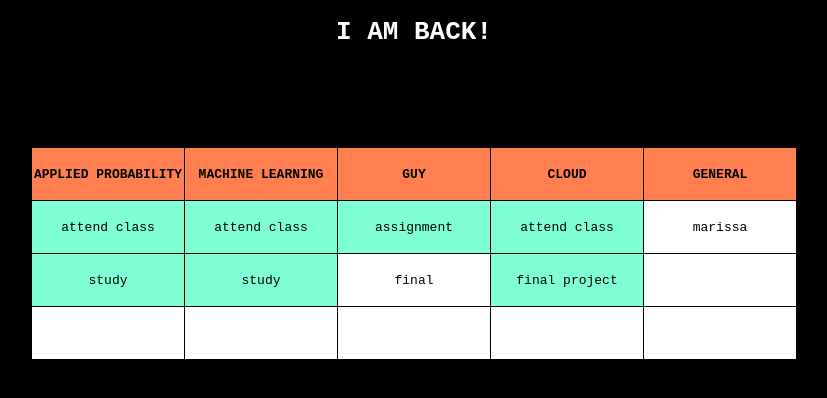
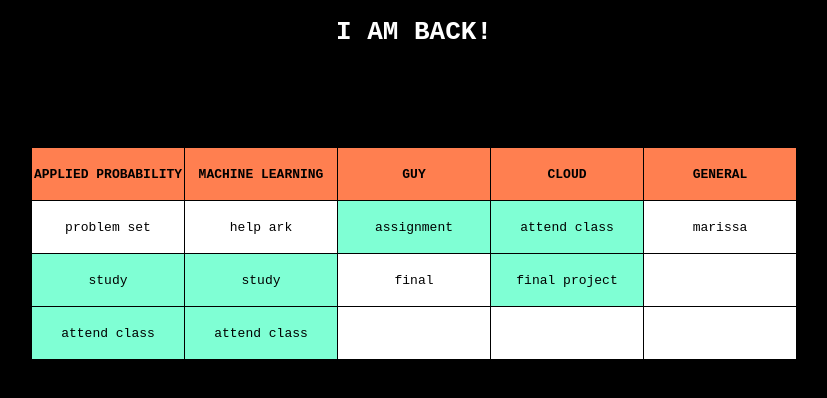
Before and after one commit to penumber1/penumber1.github.io, a plain HTML site: page schedule/index.html in a window 1280 px wide. Shown: the whole page, without its empty margins (226-1053 px from the left). Drawn offline with Linux system fonts and the light colour scheme.

Commit message:
moving stuf

```diff
--- a/schedule/index.html
+++ b/schedule/index.html
@@ -15,8 +15,8 @@
         <th>GENERAL</th>
       </tr>
       <tr>
-        <td class="imp">attend class</td>
-        <td class="imp">attend class</td>
+        <td>problem set</td>
+        <td>help ark</td>
         <td class="imp">assignment</td>
         <td class="imp">attend class</td>
         <td>marissa</td>
@@ -29,8 +29,8 @@
         <td></td>
       </tr>
       <tr>
-        <td></td>
-        <td></td>
+        <td class="imp">attend class</td>
+        <td class="imp">attend class</td>
         <td></td>
         <td></td>
         <td></td>
```
